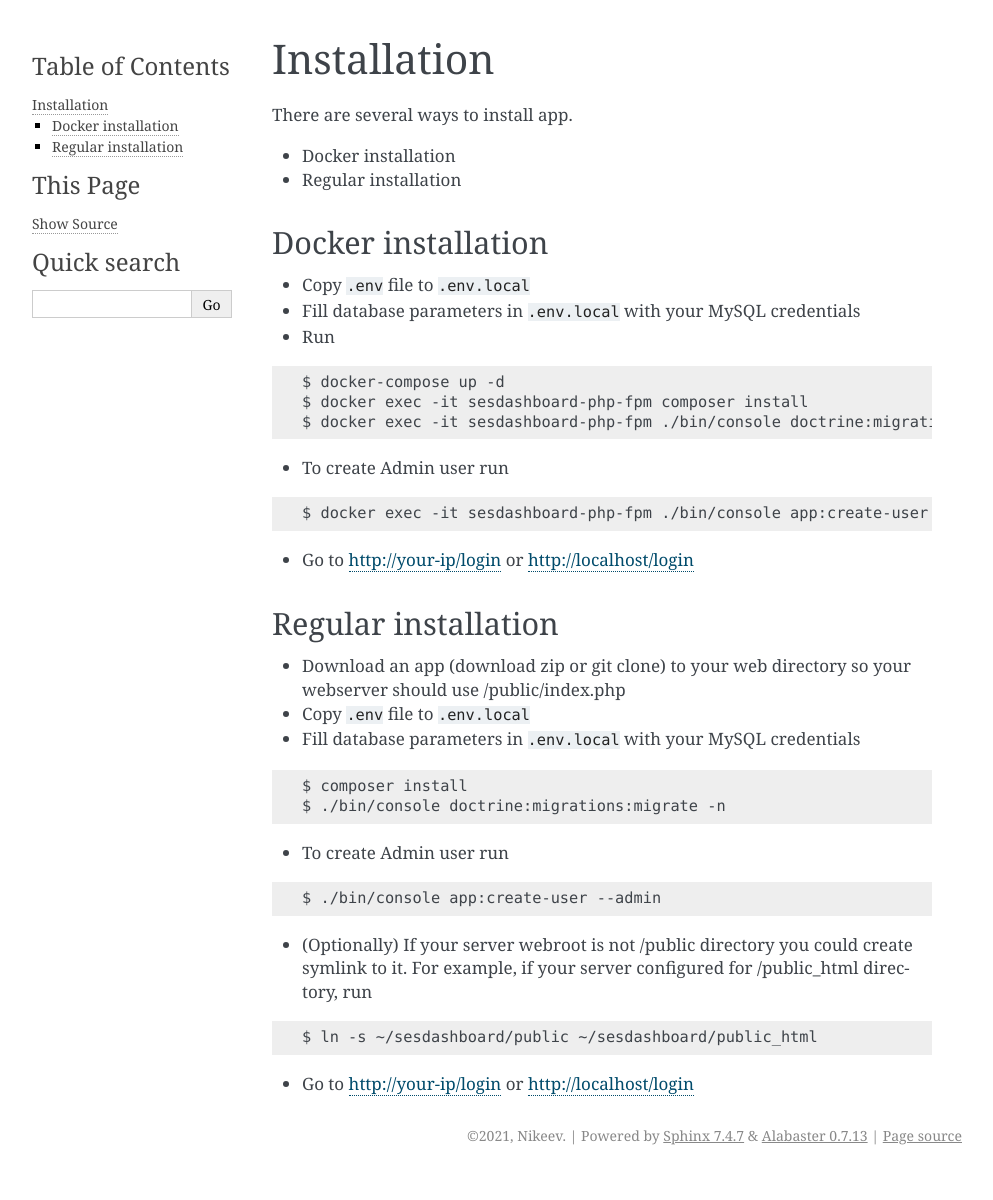
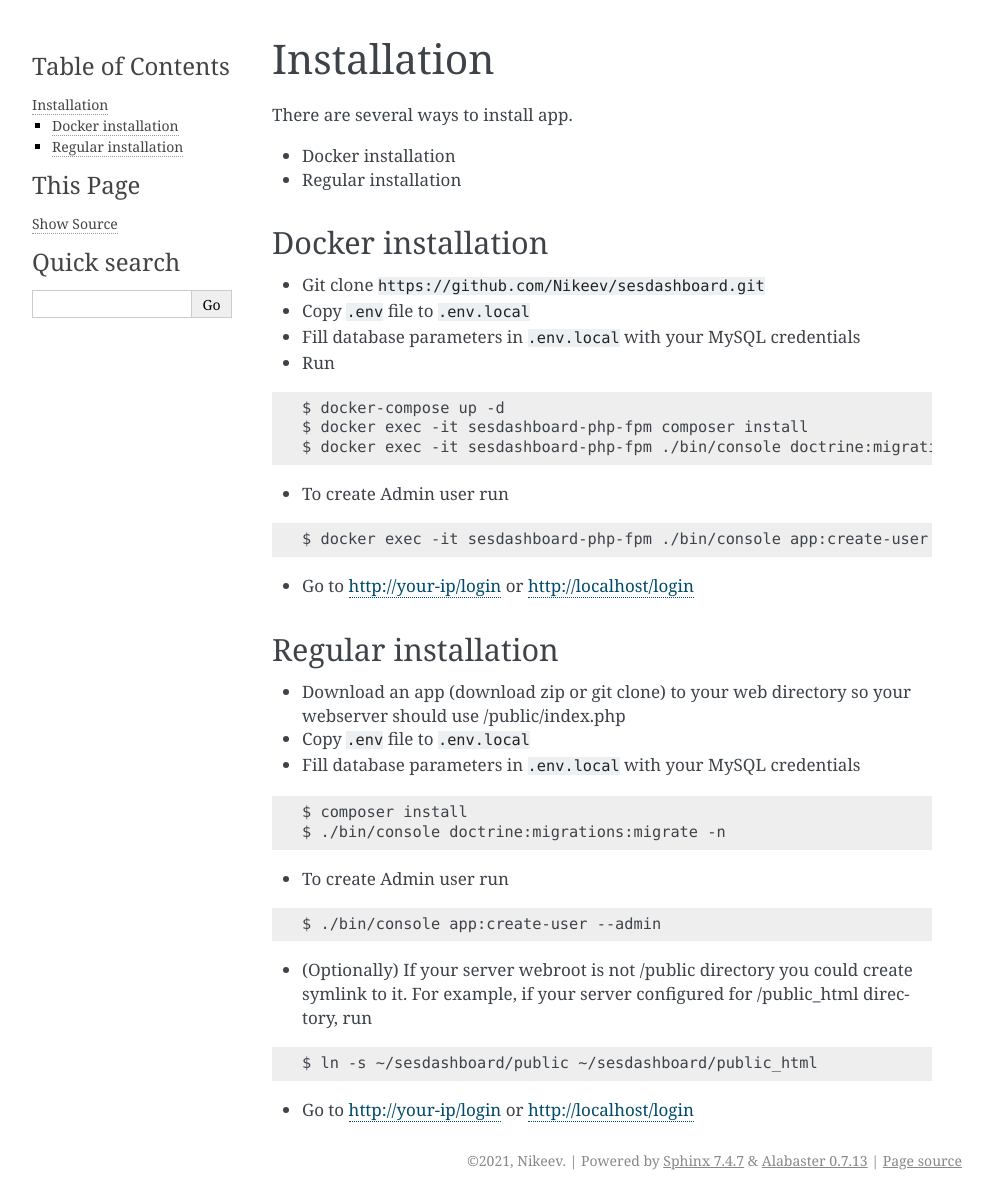
Before and after one commit to Nikeev/sesdashboard, a Sphinx documentation site: the page built from docs/install.rst, in a window 1280 px wide. Shown: the whole page, without its empty margins (148-1141 px from the left). Built offline with Sphinx 7.4.7, drawn with Linux system fonts in a browser that asks for light colours; before the commit the page ends 1175 px from its top, so only the background shows below that.

Commit message:
Documentation repo links

```diff
--- a/docs/index.rst
+++ b/docs/index.rst
@@ -24,6 +24,8 @@
 
 SesDashboard works as stand-alone app. No existing code needs to be changed.
 
+GitHub Project page: https://github.com/Nikeev/sesdashboard
+
 .. image:: /images/sesdashboard-login.png
 
 .. image:: /images/sesdashboard-dashboard.png
--- a/docs/install.rst
+++ b/docs/install.rst
@@ -10,7 +10,7 @@
 
 Docker installation
 -------------------
-
+* Git clone ``https://github.com/Nikeev/sesdashboard.git``
 * Copy ``.env`` file to ``.env.local``
 * Fill database parameters in ``.env.local`` with your MySQL credentials
 * Run
```
Also changed, not shown: 8 other files.
